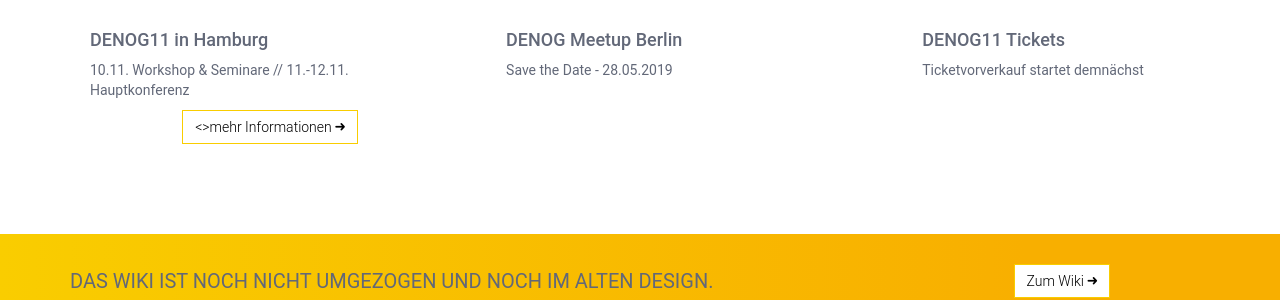
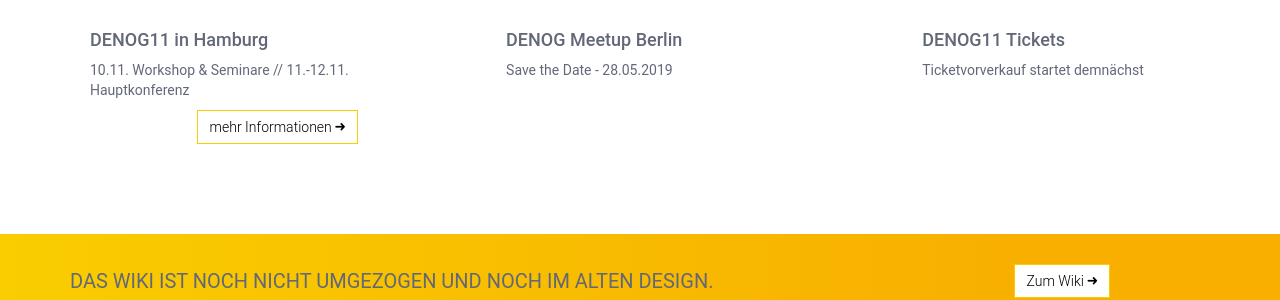
Before and after one commit to denog/denog.github.io, a Jekyll site: the page built from de/index.md, in a window 1280 px wide. Shown: the part 486-786 px from the top of the page. Built offline with Jekyll 4.4.1, drawn with Linux system fonts in a browser that asks for light colours; some web fonts are replaced.

Commit message:
Update index.md

```diff
--- a/de/index.md
+++ b/de/index.md
@@ -32,7 +32,7 @@
                 <div class="newsblock">
                     <h4>DENOG11 in Hamburg</h4>
                     <p>10.11. Workshop & Seminare // 11.-12.11. Hauptkonferenz</p>
-                     <a href="{{ site.url }}/{{ page.lang }}/meetings/denog11/index.html" class="btn btn-custom-default pull-right"><>mehr Informationen <i class="ion-arrow-right-c"></i></a>
+                     <a href="{{ site.url }}/{{ page.lang }}/meetings/denog11/index.html" class="btn btn-custom-default pull-right">mehr Informationen <i class="ion-arrow-right-c"></i></a>
                 </div>
                 <div class="newsblock">
                     <h4>DENOG Meetup Berlin</h4>
```
